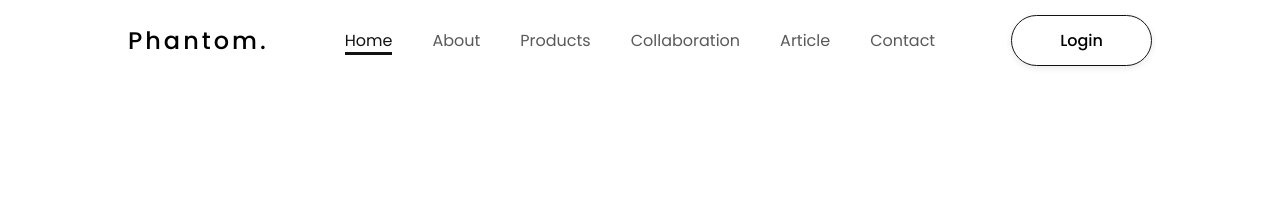
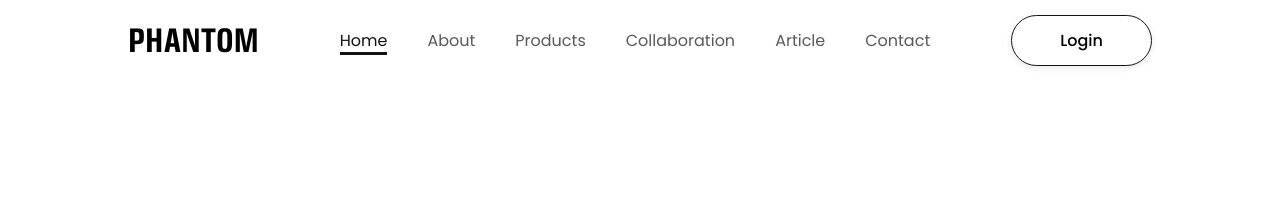
Before and after one commit to Muhammad-Sufyan-901/lomba-web-design, a plain HTML site: page index.html in a window 1280 px wide. Shown: the top 207 px of the page. Drawn offline with nearby package versions, Linux system fonts and the light colour scheme.

Commit message:
img and logo push

```diff
--- a/Assets/Styles/index.css
+++ b/Assets/Styles/index.css
@@ -1,4 +1,8 @@
 @import url("https://fonts.googleapis.com/css2?family=Montserrat:wght@300;400;500;600;700&family=Poppins:wght@300;400;500;600;700&display=swap");
+@font-face {
+  font-family: Phantom;
+  src: url(../font-phantom/DDT\ W00\ Condensed\ SemiBold.ttf);
+}
 
 :root {
   --header-height: 5rem;
@@ -154,10 +158,10 @@ button {
 }
 
 .navbar__logo {
-  font-size: var(--h2-font-size);
-  letter-spacing: 3px;
-  font-weight: var(--font-medium);
+  font-size: 31px;
+  font-weight: 500;
   color: var(--color-primary);
+  font-family: Phantom;
 }
 
 .navbar__container {
--- a/index.html
+++ b/index.html
@@ -19,7 +19,7 @@
       <nav class="navbar">
         <i class="bx bx-menu toggle__menu" id="toggle-menu"></i>
 
-        <a href="#" class="navbar__logo"> Phantom. </a>
+        <a href="#" class="navbar__logo"> PHANTOM </a>
 
         <ul class="navbar__container">
           <li class="navbar__item">
```
Also changed, not shown: Assets/Images/4iwgpvou.jpg (added), Assets/Images/Google + (Google Plus).svg (added), Assets/Images/f9ujs7vp-Recovered.png (added), Assets/Images/facebook.png (added), Assets/Images/facebook1.svg (added), Assets/Images/j6xycg3q.png (added), Assets/Images/mca2yuk7.jpg (added), Assets/Images/spectrum.png (added), Assets/Images/z8p9wsg4.png (added), Assets/font-phantom/DDT W00 Condensed SemiBold.ttf (added), 2 other files.
